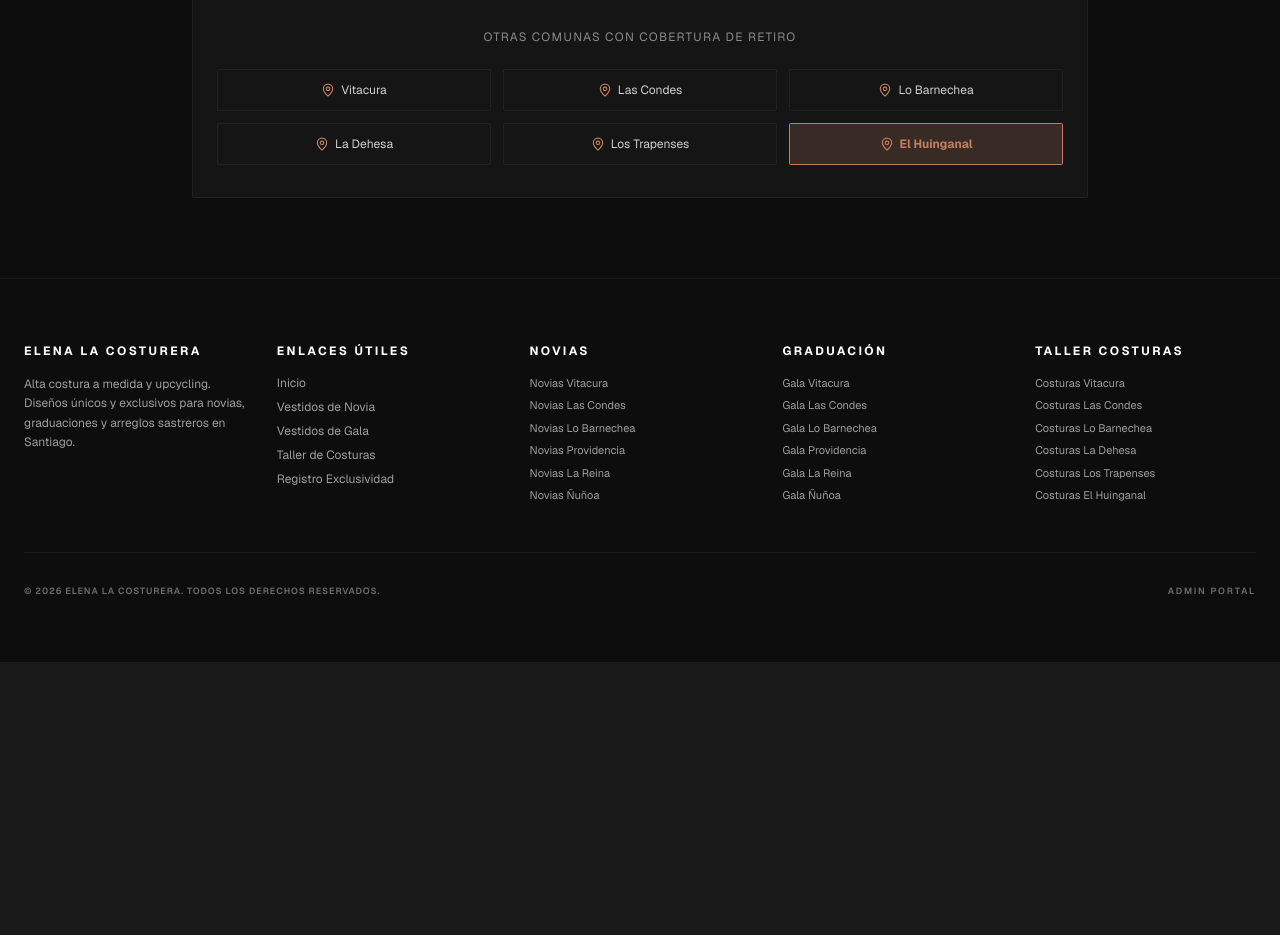
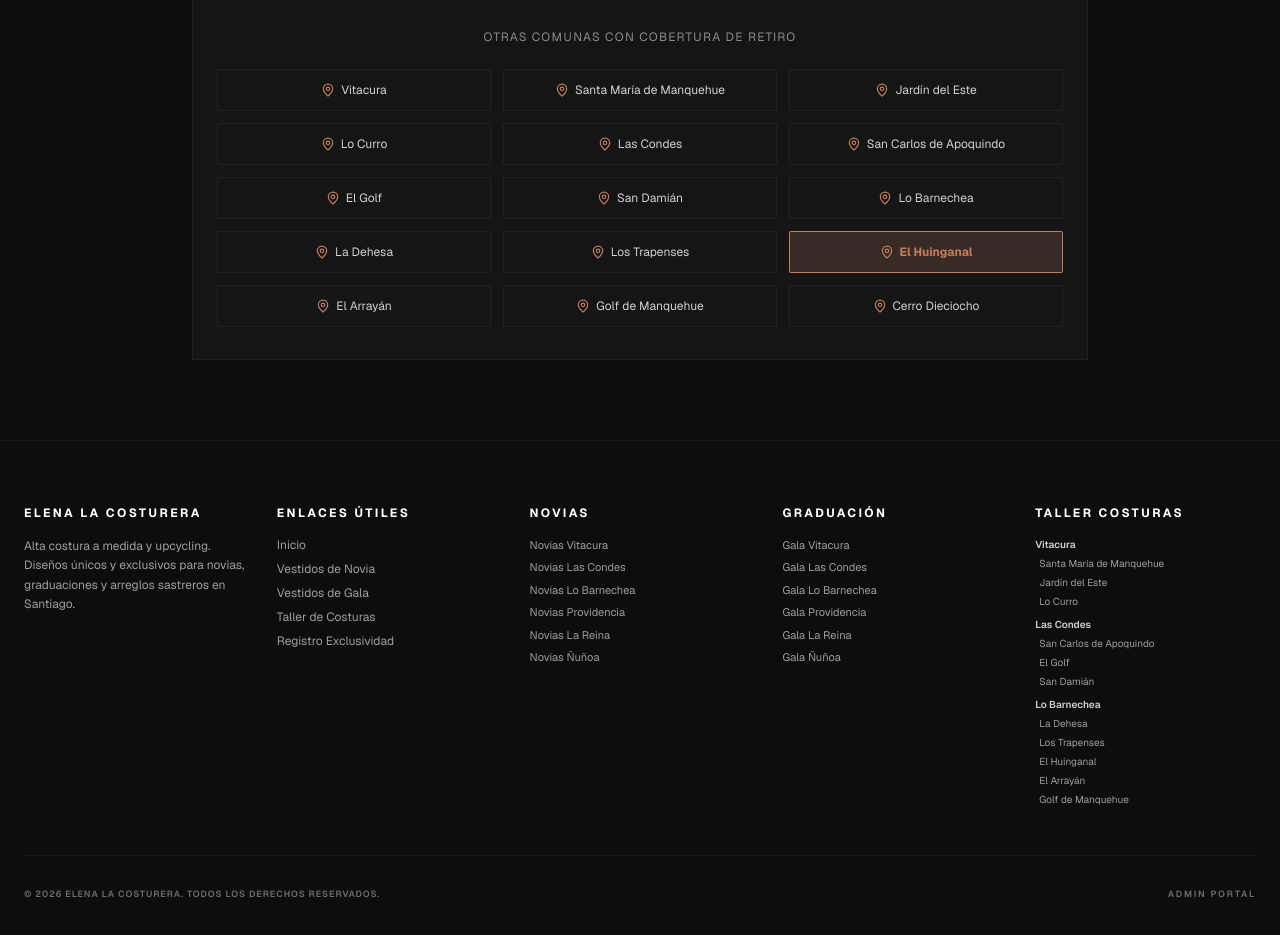
Before and after one commit to Gaz-Style/elena-atelier, a Next.js app: page /costuras/el-huinganal in a window 1280 px wide. Shown: the part 3260-4195 px from the top of the page. Before the commit the page ends 3922 px from the top, so only its background shows below. Built offline with nearby package versions, Linux system fonts and the light colour scheme; no server answers; a web font is replaced by a local one.

Commit message:
feat(seo): add 3 new micro-sectors per commune for Vitacura, Las Condes and Lo Barnechea

```diff
--- a/src/app/costuras/[comuna]/page.tsx
+++ b/src/app/costuras/[comuna]/page.tsx
@@ -5,11 +5,24 @@ import { ArrowRight, MapPin, Clock, Truck, ShieldCheck, Scissors, Star, Camera,
 import BrandCarousel from '@/components/BrandCarousel';
 
 function formatTitle(slug: string) {
-    if (slug === 'el-huinganal') return 'El Huinganal';
-    if (slug === 'la-dehesa') return 'La Dehesa';
-    if (slug === 'los-trapenses') return 'Los Trapenses';
-    if (slug === 'las-condes') return 'Las Condes';
-    if (slug === 'lo-barnechea') return 'Lo Barnechea';
+    const titles: Record<string, string> = {
+        'el-huinganal': 'El Huinganal',
+        'la-dehesa': 'La Dehesa',
+        'los-trapenses': 'Los Trapenses',
+        'el-arrayan': 'El Arrayán',
+        'golf-de-manquehue': 'Golf de Manquehue',
+        'cerro-dieciocho': 'Cerro Dieciocho',
+        'las-condes': 'Las Condes',
+        'san-carlos-de-apoquindo': 'San Carlos de Apoquindo',
+        'el-golf': 'El Golf',
+        'san-damian': 'San Damián',
+        'lo-barnechea': 'Lo Barnechea',
+        'vitacura': 'Vitacura',
+        'santa-maria-de-manquehue': 'Santa María de Manquehue',
+        'jardin-del-este': 'Jardín del Este',
+        'lo-curro': 'Lo Curro',
+    };
+    if (titles[slug]) return titles[slug];
     return slug.split('-').map(word => word.charAt(0).toUpperCase() + word.slice(1)).join(' ');
 }
 
@@ -55,11 +68,20 @@ export default async function CosturasComunaPage({ params }: Props) {
 
     const communes = [
         { name: 'Vitacura', slug: 'vitacura' },
+        { name: 'Santa María de Manquehue', slug: 'santa-maria-de-manquehue' },
+        { name: 'Jardín del Este', slug: 'jardin-del-este' },
+        { name: 'Lo Curro', slug: 'lo-curro' },
         { name: 'Las Condes', slug: 'las-condes' },
+        { name: 'San Carlos de Apoquindo', slug: 'san-carlos-de-apoquindo' },
+        { name: 'El Golf', slug: 'el-golf' },
+        { name: 'San Damián', slug: 'san-damian' },
         { name: 'Lo Barnechea', slug: 'lo-barnechea' },
         { name: 'La Dehesa', slug: 'la-dehesa' },
         { name: 'Los Trapenses', slug: 'los-trapenses' },
-        { name: 'El Huinganal', slug: 'el-huinganal' }
+        { name: 'El Huinganal', slug: 'el-huinganal' },
+        { name: 'El Arrayán', slug: 'el-arrayan' },
+        { name: 'Golf de Manquehue', slug: 'golf-de-manquehue' },
+        { name: 'Cerro Dieciocho', slug: 'cerro-dieciocho' },
     ];
 
     return (
--- a/src/components/Footer.tsx
+++ b/src/components/Footer.tsx
@@ -57,16 +57,26 @@ export default function Footer() {
             </ul>
           </div>
 
-          {/* Col 5: Costuras por Comuna */}
+          {/* Col 5: Costuras por Comuna & Sectores */}
           <div className="space-y-4">
             <h4 className="text-white text-xs uppercase tracking-[0.2em] font-bold">Taller Costuras</h4>
-            <ul className="space-y-1.5 text-[11px]">
-              <li><Link href="/costuras/vitacura" className="hover:text-[#cda45e] transition-colors">Costuras Vitacura</Link></li>
-              <li><Link href="/costuras/las-condes" className="hover:text-[#cda45e] transition-colors">Costuras Las Condes</Link></li>
-              <li><Link href="/costuras/lo-barnechea" className="hover:text-[#cda45e] transition-colors">Costuras Lo Barnechea</Link></li>
-              <li><Link href="/costuras/la-dehesa" className="hover:text-[#cda45e] transition-colors">Costuras La Dehesa</Link></li>
-              <li><Link href="/costuras/los-trapenses" className="hover:text-[#cda45e] transition-colors">Costuras Los Trapenses</Link></li>
-              <li><Link href="/costuras/el-huinganal" className="hover:text-[#cda45e] transition-colors">Costuras El Huinganal</Link></li>
+            <ul className="space-y-1 text-[10px]">
+              <li><Link href="/costuras/vitacura" className="hover:text-[#cda45e] transition-colors font-semibold text-white/80">Vitacura</Link></li>
+              <li><Link href="/costuras/santa-maria-de-manquehue" className="hover:text-[#cda45e] transition-colors pl-1">Santa María de Manquehue</Link></li>
+              <li><Link href="/costuras/jardin-del-este" className="hover:text-[#cda45e] transition-colors pl-1">Jardín del Este</Link></li>
+              <li><Link href="/costuras/lo-curro" className="hover:text-[#cda45e] transition-colors pl-1">Lo Curro</Link></li>
+
+              <li className="pt-1"><Link href="/costuras/las-condes" className="hover:text-[#cda45e] transition-colors font-semibold text-white/80">Las Condes</Link></li>
+              <li><Link href="/costuras/san-carlos-de-apoquindo" className="hover:text-[#cda45e] transition-colors pl-1">San Carlos de Apoquindo</Link></li>
+              <li><Link href="/costuras/el-golf" className="hover:text-[#cda45e] transition-colors pl-1">El Golf</Link></li>
+              <li><Link href="/costuras/san-damian" className="hover:text-[#cda45e] transition-colors pl-1">San Damián</Link></li>
+
+              <li className="pt-1"><Link href="/costuras/lo-barnechea" className="hover:text-[#cda45e] transition-colors font-semibold text-white/80">Lo Barnechea</Link></li>
+              <li><Link href="/costuras/la-dehesa" className="hover:text-[#cda45e] transition-colors pl-1">La Dehesa</Link></li>
+              <li><Link href="/costuras/los-trapenses" className="hover:text-[#cda45e] transition-colors pl-1">Los Trapenses</Link></li>
+              <li><Link href="/costuras/el-huinganal" className="hover:text-[#cda45e] transition-colors pl-1">El Huinganal</Link></li>
+              <li><Link href="/costuras/el-arrayan" className="hover:text-[#cda45e] transition-colors pl-1">El Arrayán</Link></li>
+              <li><Link href="/costuras/golf-de-manquehue" className="hover:text-[#cda45e] transition-colors pl-1">Golf de Manquehue</Link></li>
             </ul>
           </div>
         </div>
```
